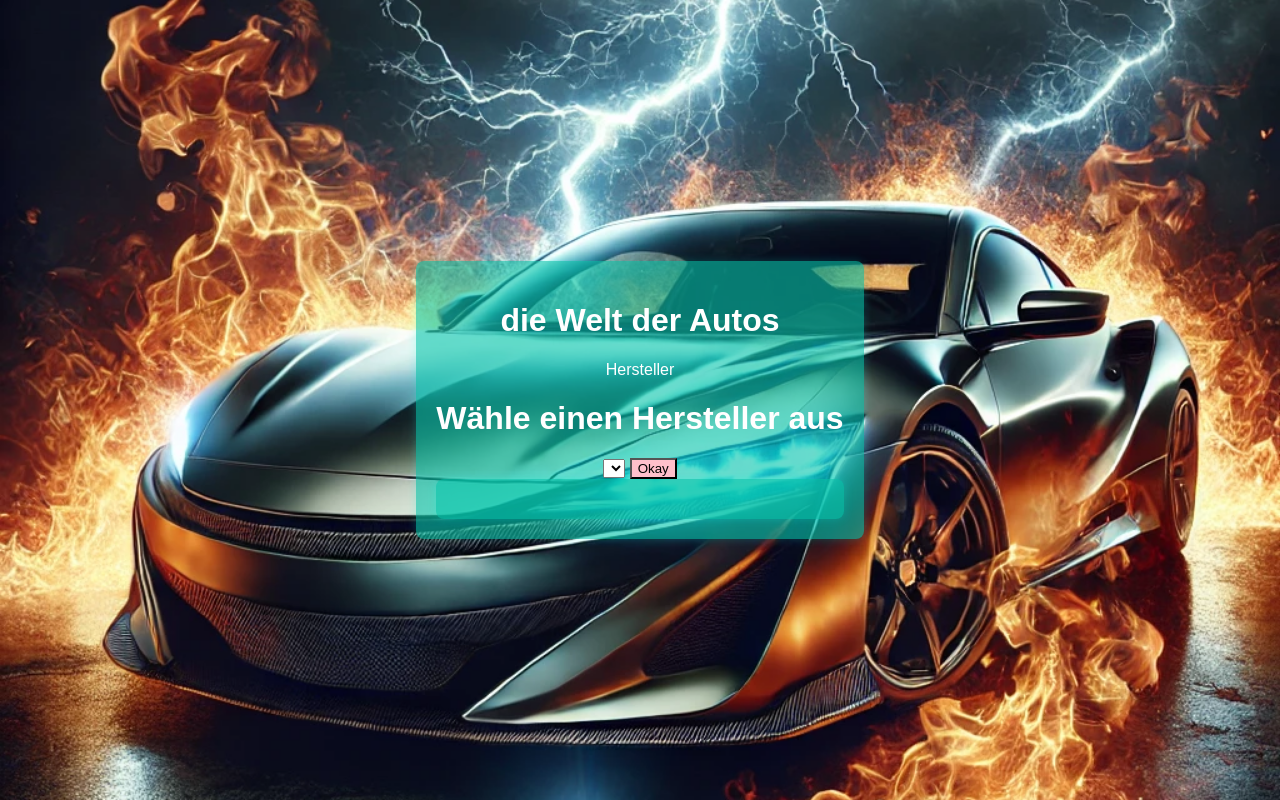
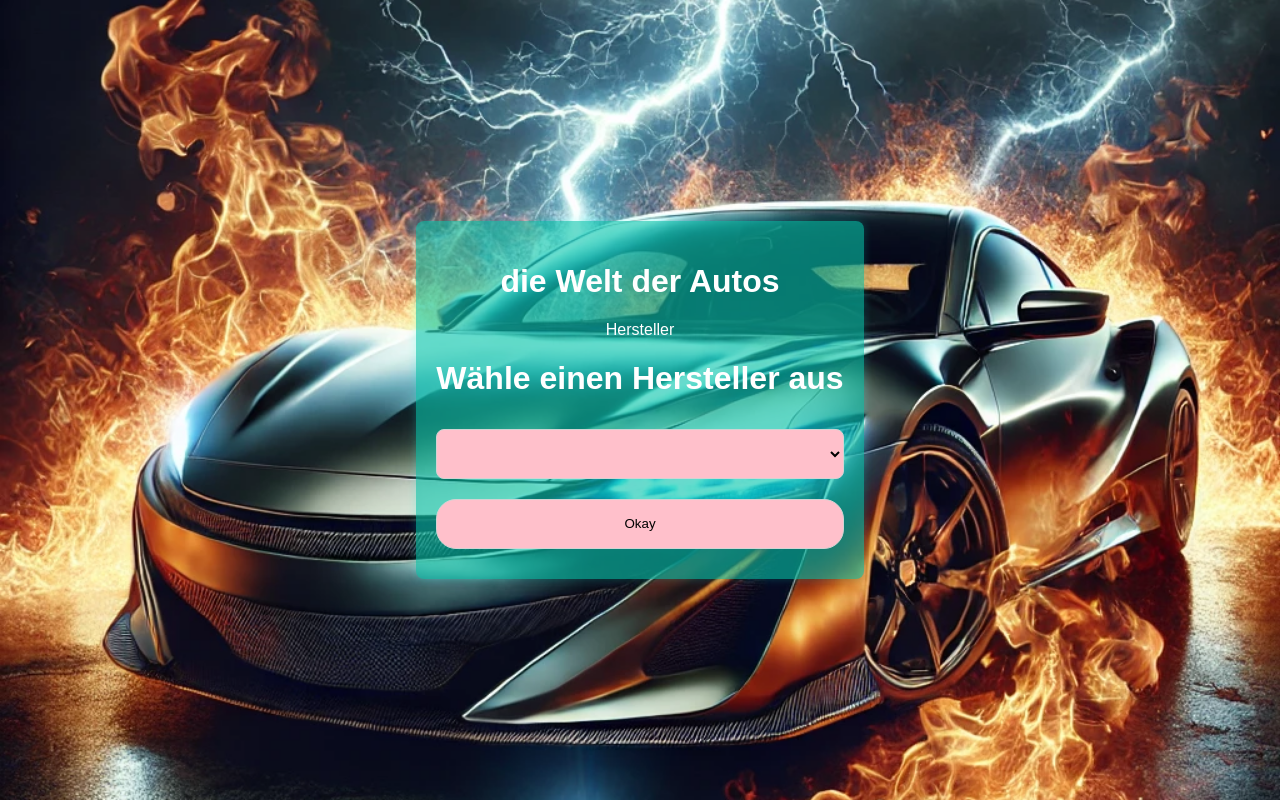
Before and after one commit to dionysm/CarsDatabanken, a Flask app: page /search in a window 1280 px wide. Run offline with Flask 3, Linux system fonts and the light colour scheme; data that the repository does not hold is empty.

```diff
--- a/static/styles.css
+++ b/static/styles.css
@@ -27,7 +27,7 @@ body {
 
 }
 
-input {
+input, button, select {
     width: 100%; /* Alle Eingabefelder und Buttons haben die gleiche Breite */
     height: 50px; /* Gleiche Höhe für alle Eingabefelder und Buttons */
     padding: 10px;
@@ -40,8 +40,9 @@ input {
     box-sizing: border-box; /* Padding in der Breite berücksichtigen */
 }
 
-input:hover {
+input:hover, button:hover {
     background-color: #A9F5F2; /* Hover-Effekt für alle Eingabefelder und Buttons */
+    padding: 15px;
 }
 
 .login-container h2 {
@@ -51,7 +52,9 @@ input:hover {
 button
 {
     background-color: pink;
-
-
-
+    border-radius: 20px;
 }
+select
+{
+    background-color: pink;
+}
--- a/templates/searchOffers.html
+++ b/templates/searchOffers.html
@@ -31,6 +31,6 @@
         <button type="submit">Okay</button>
     </form>
 
-    <div class="login-container">
+</div>
 </body>
 </html>
```
